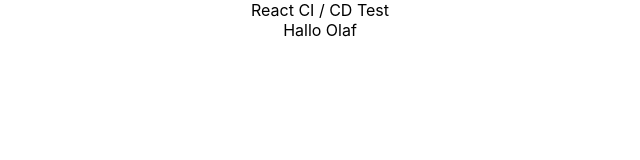
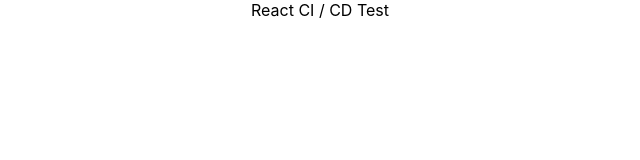
Before and after one commit to bdnkl/react-test, a React (Create React App) app: page / in a window 1280 px wide. Shown: the top 160 px of the page, without its empty margins (320-960 px from the left). Built offline with nearby package versions, Linux system fonts and the light colour scheme.

Commit message:
Removed text

```diff
--- a/src/components/Main.tsx
+++ b/src/components/Main.tsx
@@ -3,8 +3,7 @@ export default function Main () {
 
     return (
         <div>
-            React CI / CD Test<br />
-            Hallo Olaf
+            React CI / CD Test
         </div>
     )
 }
```
